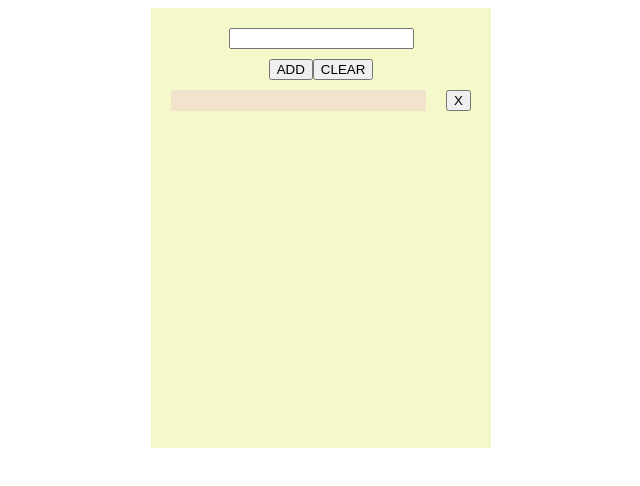
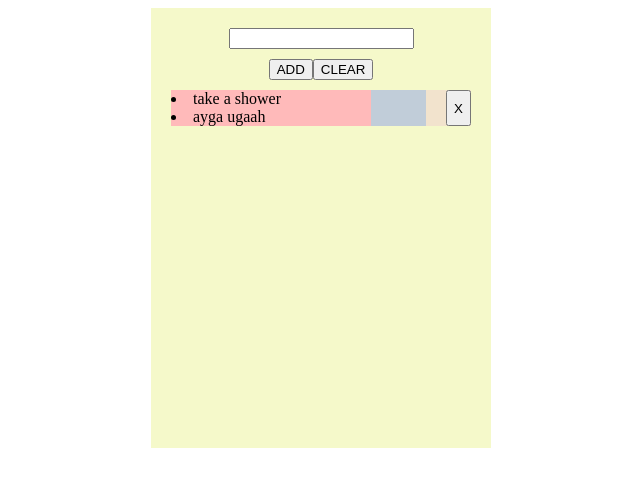
Before and after one commit to URSA0112/To-do-list, a Next.js app in the folder to-do-list/: page / in a window 1280 px wide. Shown: the top 486 px of the page, without its empty margins (319-959 px from the left). Built offline with nearby package versions, Linux system fonts and the light colour scheme.

Commit message:
map function done

```diff
--- a/to-do-list/src/app/globals.css
+++ b/to-do-list/src/app/globals.css
@@ -21,9 +21,11 @@
   width: 100%;
   height: auto;
   display: flex;
+  justify-content: space-between;
+
 }
 
-.eachlist {
+.eachlist-container {
   background-color: rgba(82, 153, 246, 0.3);
   width: 90%;
   height: auto;
--- a/to-do-list/src/app/page.js
+++ b/to-do-list/src/app/page.js
@@ -1,29 +1,33 @@
-"use client"
+"use client";
 import { useState } from "react";
 import { useEffect } from "react";
+const inputvalues = [
+  {
+    key: 1, //(any)address for map , identify , search , find , ....
+    text: "take a shower", //(text)inputvalue
+    done: false, //(boolean)status ... for change
+  },
+  {
+    key: 2,
+    text: "ayga ugaah",
+    done: false,
+  },
 
+];
+export default function Home() {
+  const [inputtext, setInputtext] = useState("");
+  const change = (event) => setInputtext(event.target.value);
+  const [lists, setLists] = useState(inputvalues);
+  const dynalist = lists.map((each) => <li>{each.text}</li>);
 
-export default function Home() {
-  const [inputtext, setInputtext] = useState("")
-  const change = (event) => setInputtext(event.target.value);
-  const [listcontainer, setListcontainer] = useState([]);
-  const [list, setList] = useState("")
-
-
+  //const dynalists = lists.map((each)=>{return each})
   function add() {
-    setListcontainer([...listcontainer,inputtext])
-    console.log(listcontainer)
+    return console.log(dynalist);
+  }
+  function clearText() {
+    setInputtext("");
   }
 
-
-
-  function clearText() {
-    setInputtext("")
-  }
-
-  function deleteList() {
-
-  }
   return (
     <>
       <div className="to-do-list-container">
@@ -32,10 +36,11 @@ export default function Home() {
           <button onClick={add}>ADD</button>
           <button onClick={clearText}>CLEAR</button>
         </div>
-        <div style={{ display: "flex", width: "100%", gap: "20px" }} >
-          <div className="lists">{list}</div>
-          <button className="">X</button></div>
+        <div className="lists"style={{ display: "flex", width: "100%", gap: "20px" }}>
+          <div className="eachlist-container">{dynalist}</div>
+          <button className="">X</button>
+        </div>
       </div>
     </>
-  )
+  );
 }
```
